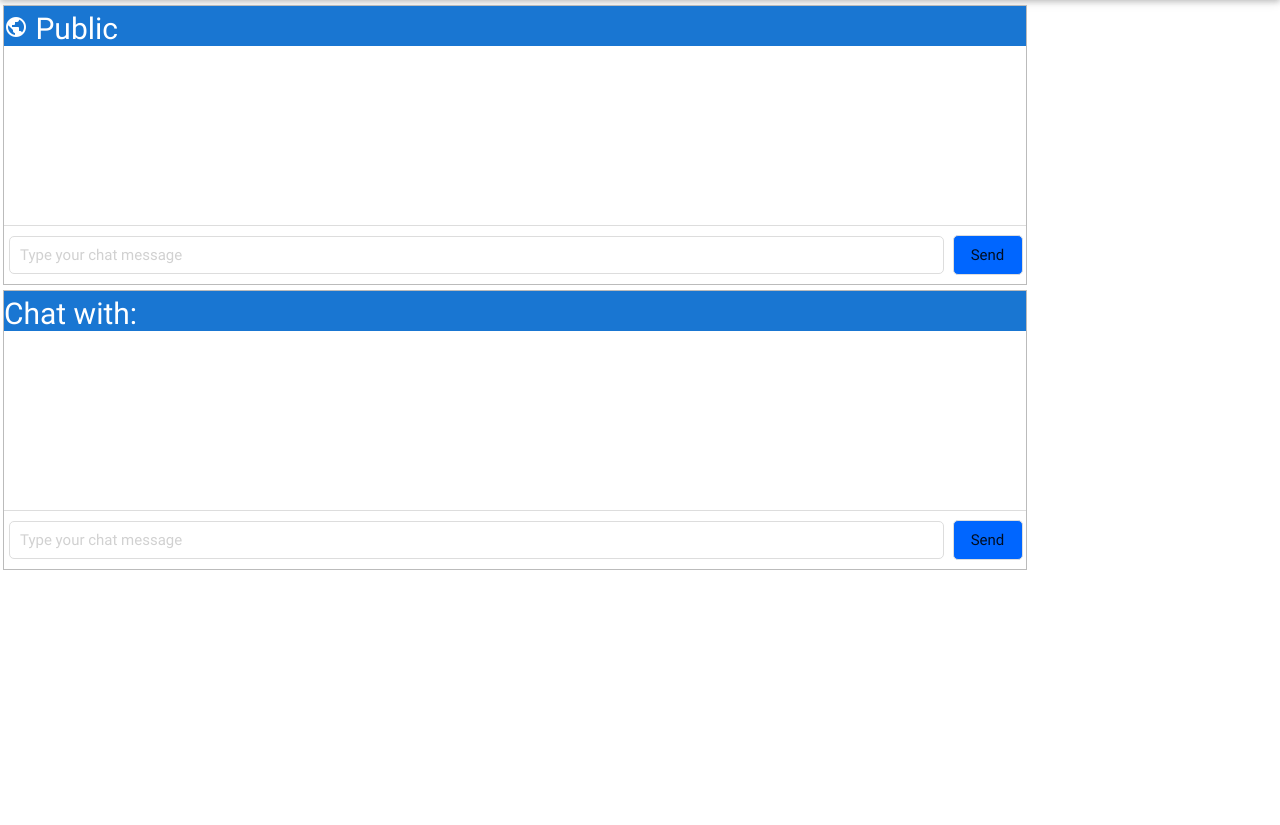
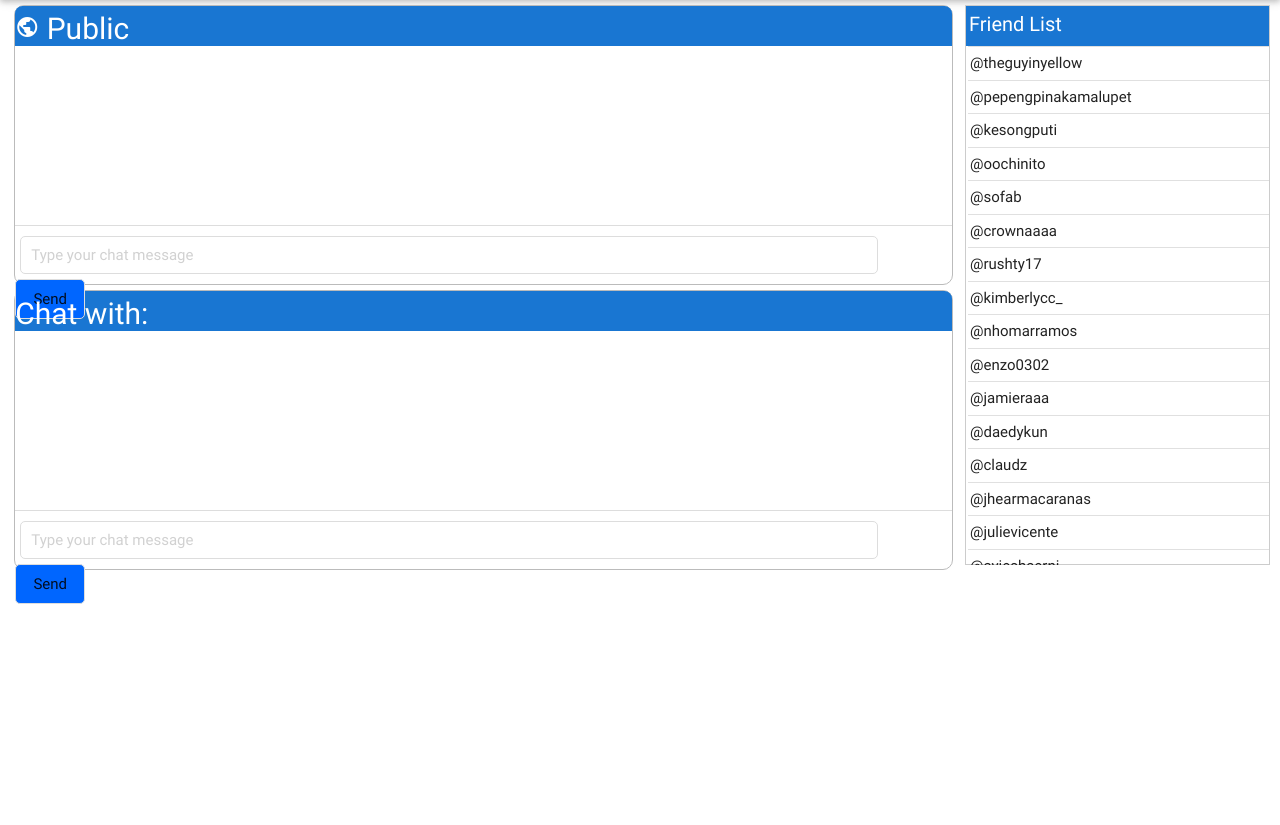
Before and after one commit to drinbigs/iChat, a PHP site: page /chat.php?user=1 in a window 1280 px wide. Shown: the part 64-889 px from the top of the page. Before the commit the page ends 634 px from the top, so only its background shows below. Run offline with PHP 8.4, Linux system fonts and the light colour scheme; data that the repository does not hold is empty; some libraries are stand-ins or nearby versions.

Commit message:
Added Friend List table. User Dropdown

```diff
--- a/chat.php
+++ b/chat.php
@@ -9,6 +9,7 @@ $user = $_GET['user'];
     <link href="css/icon.css" rel="stylesheet">
     <link rel="stylesheet" type="text/css" href="css/chat.css">
     <link href="css/materialdesignicons.min.css" media="all" rel="stylesheet" type="text/css" />
+    <script type="text/javascript" src="js/chat.js"></script>
     <title>iChat</title>
 </head>
 
@@ -17,10 +18,10 @@ $user = $_GET['user'];
   <script type="text/javascript" src="js/materialize.min.js"></script>
 
 <form action="" method="post">
-<ul id="dropdown1" class="dropdown-content" >
+<ul id="dropdown1" class="dropdown-content" style="overflow-x: hidden;">
+  <li><a href=""> <?php echo ucwords($user) ?></a></li>
+  <li class="divider"></li>
   <li><a href="">Account</a></li>
-  <li><a href="">Confessions</a></li>
-  <li class="divider"></li>
   <li><a href="">Log Out</a></li>
 </ul>
 </form>
@@ -29,21 +30,22 @@ $user = $_GET['user'];
     <div class="nav-wrapper blue darken-3">
     <a href="" class="brand-logo left">iChat</a>
       <ul id="nav-mobile" class="right hide-on-med-and-down"  >
-        <li style="width: 200px;"><a class="dropdown-button user-btn" href="#" data-activates="dropdown1">
+        <li class="userbtn"><a class="dropdown-button user-btn" href="#" data-activates="dropdown1">
         <?php echo ucwords($user) ?><i class="mdi-navigation-arrow-drop-down right"></i></a></li>
       </ul>
     </div>
 </nav>
 
+<div class="row">
+<div class="col s9">
+
 <div class="cont">
-
 <div class="chatName" style="font-size: 30px; color: white;">
     <i class="material-icons ic">public</i>&nbsp;Public
 </div>
 
 <div class="chatCont">
   <div class="chatMessages">
-
   <?php
 
   $db = new PDO('mysql:host=127.0.0.1;dbname=chat','root','');
@@ -59,8 +61,8 @@ $user = $_GET['user'];
     echo "<li class='cm'><b>".ucwords($name)."</b>:".$message."</li>";
   }
   ?>
+  </div>
 
-  </div>
   <div class="chatBottom2">
     <form action="" onclick="" id="chatForm" method="post">
       <input type="hidden" id="name" name="name" value="<?php echo ucwords($user) ?>"/>
@@ -69,11 +71,9 @@ $user = $_GET['user'];
     </form>
   </div>
 </div>
-
 </div>
 
 <div class="cont">
-
 <div class="chatName" style="font-size: 30px; color: white;">
    Chat with:
 </div>
@@ -106,10 +106,38 @@ $user = $_GET['user'];
     </form>
   </div>
 </div>
-
+</div>
 </div>
 
-<script type="text/javascript" src="js/chat.js"></script>
+<div class="col s3">
+  <div class="fcon">
+    <div class="ubar">Friend List</div>
+    <div class="nlist">
+        <ul>
+          <div class="divider"></div>
+          <li>@theguyinyellow</li><div class="divider"></div>
+          <li>@pepengpinakamalupet</li><div class="divider"></div>
+          <li>@kesongputi</li><div class="divider"></div>
+          <li>@oochinito</li><div class="divider"></div>
+          <li>@sofab</li><div class="divider"></div>
+          <li>@crownaaaa</li><div class="divider"></div>
+          <li>@rushty17</li><div class="divider"></div>
+          <li>@kimberlycc_</li><div class="divider"></div>
+          <li>@nhomarramos</li><div class="divider"></div>
+          <li>@enzo0302</li><div class="divider"></div>
+          <li>@jamieraaa</li><div class="divider"></div>
+          <li>@daedykun</li><div class="divider"></div>
+          <li>@claudz</li><div class="divider"></div>
+          <li>@jhearmacaranas</li><div class="divider"></div>
+          <li>@julievicente</li><div class="divider"></div>
+          <li>@ayieshaerni</li><div class="divider"></div>
+        </ul>
+    </div>
+  </div>
+</div>
+</div>
+
+
 <?php
 
   if(isset($_POST['name']) && isset($_POST['text']))
--- a/css/chat.css
+++ b/css/chat.css
@@ -96,10 +96,11 @@ body{
 .cont{
 	border: 1px solid #bbb;
 	height: 280px;
-	width: 80%;
+	width: 100%;
 	margin-bottom: 0px;
 	margin-top: 5px;
 	margin-left: 3px;
+	border-radius: 10px;
 }
 
 .icn{
@@ -110,4 +111,54 @@ body{
 .chatName{
 	height: 40px;
 	background-color: #1976d2;
+	border-top-left-radius:0.25em;
+	border-top-right-radius:0.25em;
+	border-bottom-right-radius:0em;
+	border-bottom-left-radius:0em;
 }
+
+.row .col.s9{
+	padding-right: 10px;
+}
+
+.row .col.s3{
+	margin-top: 0px;
+	padding: 0px 10px 10px 5px;
+	height: 100%;
+}
+
+.fcon{
+	border: 1px solid #ccc;
+	height: 560px;
+}
+
+.ubar{
+	background-color: #1976d2;
+	width: 100%;
+	height: 40px;
+	color: white;
+	font-size: 20px;
+	padding: 3px;
+	margin-bottom: 0px;
+}
+
+.fcon > .nlist{
+	padding-top: 0px;
+	padding-left: 2px;
+	overflow-y: scroll;
+	height: 93%;
+}
+
+li{
+	margin: 5px 0px 5px 2px;
+}
+
+ul{
+	margin-top: 0px;
+}
+
+.userbtn{
+	width: 200px;
+	margin-top:0px;
+	overflow-x: hidden;
+}
--- a/js/chat.js
+++ b/js/chat.js
@@ -24,4 +24,9 @@ $(function(){
 	}
 	setInterval(function(){getMessages();},100);
 
+	$(function(){
+	var d = $('.chatMessages');
+	d.animate({ scrollTop: d.prop('scrollHeight') }, 1000);
+	});
+
 });
```
